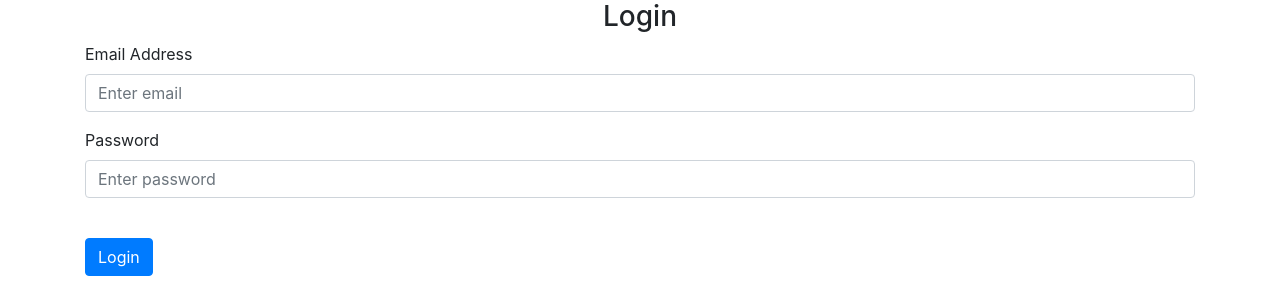
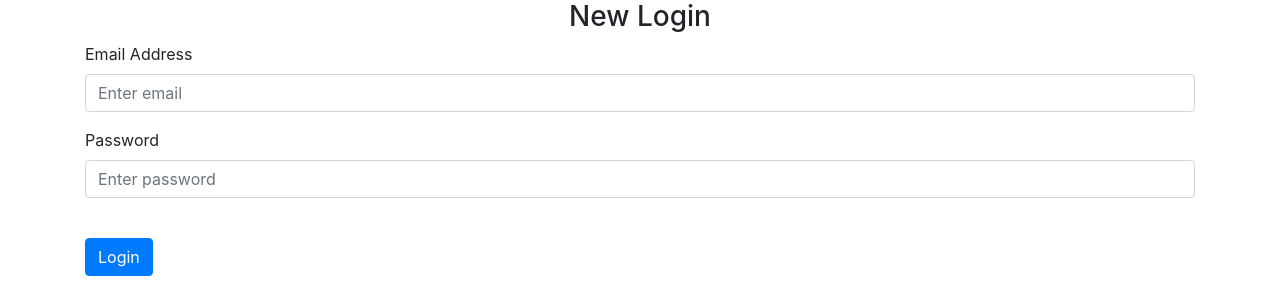
Before and after one commit to hngprojects/pr-deploy, a Flask app: page /login in a window 1280 px wide. Shown: the part 56-356 px from the top of the page. Run offline with Flask 3, Linux system fonts and the light colour scheme; some libraries are stand-ins or nearby versions.

Commit message:
Update login.html
Signed-off-by: Adesoji Awobajo <46819806+sodiadrhain@users.noreply.github.com>

```diff
--- a/website/templates/login.html
+++ b/website/templates/login.html
@@ -1,7 +1,7 @@
 {% extends "base.html" %} {% block title %}Login{% endblock %} {% block content
 %}
 <form method="POST">
-  <h3 align="center">Login</h3>
+  <h3 align="center">New Login</h3>
   <div class="form-group">
     <label for="email">Email Address</label>
     <input
```
